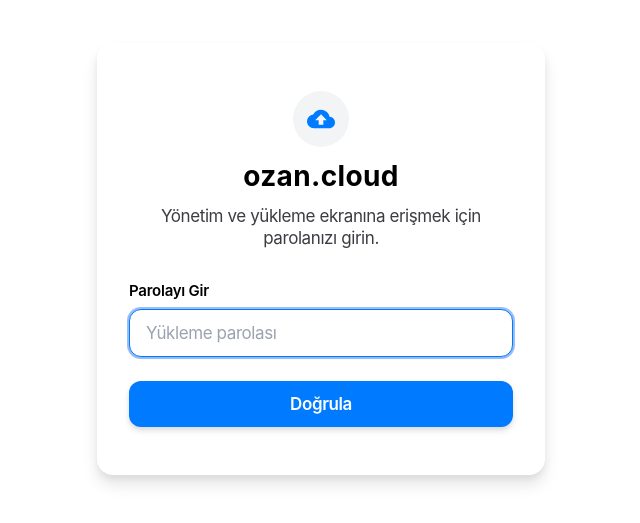
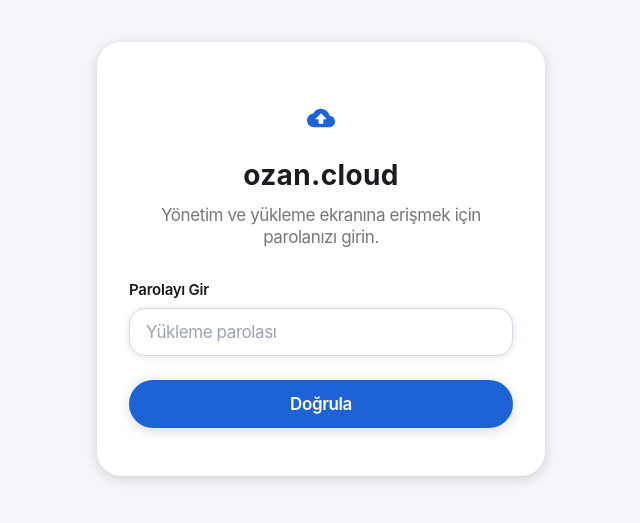
Before and after one commit to kozan26/oksend, a React (Vite) app: page / in a window 1280 px wide. Shown: the part 141-664 px from the top of the page, without its empty margins (319-959 px from the left). Built offline with nearby package versions, Linux system fonts and the light colour scheme.

Commit message:
Add comprehensive app prompt document for vibe coding platforms

```diff
--- a/src/App.tsx
+++ b/src/App.tsx
@@ -104,26 +104,25 @@ function App() {
 
   if (!authenticated) {
     return (
-      <div className="min-h-screen flex items-center justify-center bg-apple-background text-apple-label px-4">
+      <div className="min-h-screen flex items-center justify-center bg-[var(--m3-background)] text-[var(--m3-on-surface)] px-4">
         <div
-          className="w-full max-w-md bg-white rounded-2xl px-8 py-12 space-y-8 shadow-apple-lg"
+          className="w-full max-w-md rounded-[24px] px-8 py-12 space-y-8 bg-[var(--m3-surface)]"
+          style={{ boxShadow: 'var(--shadow-level2)' }}
         >
           <div className="text-center space-y-3">
-            <span className="inline-flex h-14 w-14 items-center justify-center rounded-full bg-gray-100">
-              <MdCloudUpload className="h-7 w-7 text-apple-primary" />
+            <span className="inline-flex h-14 w-14 items-center justify-center rounded-full bg-[var(--m3-primary-container)]/80">
+              <MdCloudUpload className="h-7 w-7 text-[var(--m3-primary)]" />
             </span>
-            <h1 className="text-title text-apple-label">
-              ozan.cloud
-            </h1>
-            <p className="text-body text-apple-label-secondary">
+            <h1 className="text-title text-[var(--m3-on-surface)]">ozan.cloud</h1>
+            <p className="text-body text-[var(--m3-on-surface-variant)]">
               Yönetim ve yükleme ekranına erişmek için parolanızı girin.
             </p>
           </div>
           <form onSubmit={handlePasswordSubmit} className="space-y-6">
-            <div className="space-y-2">
+            <div className="space-y-2 text-left">
               <label
                 htmlFor="password"
-                className="block text-subhead font-semibold text-apple-label"
+                className="block text-subhead font-semibold text-[var(--m3-on-surface)]"
               >
                 Parolayı Gir
               </label>
@@ -136,12 +135,13 @@ function App() {
                     setPasswordInput(e.target.value);
                     setPasswordError('');
                   }}
-                  className="w-full rounded-xl border border-gray-300 bg-white px-4 py-3 text-body text-apple-label shadow-apple-sm focus:border-apple-primary focus:ring-2 focus:ring-apple-primary/30 focus-visible:outline-none"
+                  className="w-full rounded-[16px] border border-[var(--m3-outline)] bg-[var(--m3-surface)] px-4 py-3 text-body text-[var(--m3-on-surface)] focus-visible:outline-none"
+                  style={{ boxShadow: 'var(--shadow-level1)' }}
                   placeholder="Yükleme parolası"
                   autoFocus
                 />
                 {passwordError && (
-                  <p className="mt-2 text-subhead text-apple-error">
+                  <p className="mt-2 text-subhead text-[var(--m3-error)]">
                     {passwordError}
                   </p>
                 )}
@@ -150,11 +150,12 @@ function App() {
             <button
               type="submit"
               disabled={validating}
-              className="w-full flex items-center justify-center gap-2 rounded-xl bg-apple-primary px-6 py-3 text-body font-semibold text-white shadow-apple-md transition-all duration-200 hover:bg-apple-primary-hover hover:shadow-apple-lg focus-visible:outline-none focus-visible:ring-2 focus-visible:ring-offset-2 focus-visible:ring-apple-primary disabled:cursor-not-allowed disabled:opacity-60"
+              className="w-full flex min-h-[48px] items-center justify-center gap-2 rounded-full bg-[var(--m3-primary)] px-6 py-3 text-body font-semibold text-[var(--m3-on-primary)] transition-transform duration-200 hover:scale-[1.01] disabled:cursor-not-allowed disabled:opacity-60"
+              style={{ boxShadow: 'var(--shadow-level2)' }}
             >
               {validating ? (
                 <>
-                  <div className="h-4 w-4 animate-spin rounded-full border-2 border-white border-t-transparent" />
+                  <div className="h-4 w-4 animate-spin rounded-full border-2 border-[var(--m3-on-primary)] border-t-transparent" />
                   Doğrulanıyor...
                 </>
               ) : (
@@ -168,39 +169,40 @@ function App() {
   }
 
   return (
-    <div className="min-h-screen bg-apple-background text-apple-label">
+    <div className="min-h-screen bg-[var(--m3-background)] text-[var(--m3-on-surface)]">
       <main className="mx-auto max-w-4xl px-4 pb-16 pt-12">
         {currentView === 'upload' ? (
           <div className="space-y-12">
             <section
-              className="grid gap-8 rounded-2xl bg-white px-8 py-12 md:grid-cols-[minmax(0,1fr)_1fr] md:px-12 shadow-apple-md"
+              className="grid gap-8 rounded-[28px] bg-[var(--m3-surface)] px-8 py-12 md:grid-cols-[minmax(0,1fr)_1fr] md:px-12"
+              style={{ boxShadow: 'var(--shadow-level2)' }}
             >
               <div className="space-y-6">
                 <div className="flex items-center gap-4">
-                  <span className="inline-flex h-12 w-12 items-center justify-center rounded-full bg-gray-100">
-                    <MdAutoAwesome className="h-6 w-6 text-apple-primary" />
+                  <span className="inline-flex h-12 w-12 items-center justify-center rounded-full bg-[var(--m3-primary-container)]/80">
+                    <MdAutoAwesome className="h-6 w-6 text-[var(--m3-primary)]" />
                   </span>
                   <div>
-                    <h2 className="text-title text-apple-label">
+                    <h2 className="text-title text-[var(--m3-on-surface)]">
                       Gelişmiş paylaşım deneyimi, tek tıkla hazır
                     </h2>
                   </div>
                 </div>
-                <p className="max-w-xl text-body text-apple-label-secondary">
+                <p className="max-w-xl text-body text-[var(--m3-on-surface-variant)]">
                   Tüm yüklenen dosyalarınızı görüntüleyin, paylaşın ve yönetin. Bağlantıları kopyalayın,
                   dosyaları önizleyin veya silin.
                 </p>
                 <div className="flex flex-wrap gap-3">
-                  <span className="inline-flex items-center gap-2 rounded-xl bg-white border border-gray-200 px-4 py-2 text-subhead font-medium text-apple-label shadow-apple-sm">
-                    <MdSpeed className="h-4 w-4 text-apple-primary" />
+                  <span className="inline-flex items-center gap-2 rounded-full bg-[var(--m3-primary-container)]/70 px-4 py-2 text-subhead font-medium text-[var(--m3-on-primary-container)]">
+                    <MdSpeed className="h-4 w-4 text-[var(--m3-primary)]" />
                     Hızlı aktarım
                   </span>
-                  <span className="inline-flex items-center gap-2 rounded-xl bg-white border border-gray-200 px-4 py-2 text-subhead font-medium text-apple-label shadow-apple-sm">
-                    <MdLock className="h-4 w-4 text-apple-primary" />
+                  <span className="inline-flex items-center gap-2 rounded-full bg-[var(--m3-secondary-container)]/70 px-4 py-2 text-subhead font-medium text-[var(--m3-on-secondary-container)]">
+                    <MdLock className="h-4 w-4 text-[var(--m3-secondary)]" />
                     Parola korumalı
                   </span>
-                  <span className="inline-flex items-center gap-2 rounded-xl bg-white border border-gray-200 px-4 py-2 text-subhead font-medium text-apple-label shadow-apple-sm">
-                    <MdInsights className="h-4 w-4 text-apple-primary" />
+                  <span className="inline-flex items-center gap-2 rounded-full bg-[var(--m3-surface-variant)]/70 px-4 py-2 text-subhead font-medium text-[var(--m3-on-surface)]">
+                    <MdInsights className="h-4 w-4 text-[var(--m3-primary)]" />
                     Anlık linkler
                   </span>
                 </div>
@@ -208,7 +210,8 @@ function App() {
                   <button
                     type="button"
                     onClick={() => setCurrentView('admin')}
-                    className="inline-flex items-center gap-2 rounded-xl border border-gray-300 bg-white px-6 py-3 text-body font-semibold text-apple-label shadow-apple-sm transition-all duration-200 hover:bg-gray-50 hover:shadow-apple-md focus-visible:outline-none focus-visible:ring-2 focus-visible:ring-apple-primary focus-visible:ring-offset-2"
+                    className="inline-flex min-h-[48px] items-center gap-2 rounded-full border border-[var(--m3-outline)] bg-[var(--m3-surface)] px-6 py-3 text-body font-semibold text-[var(--m3-on-surface)] transition-transform duration-200 hover:scale-[1.01] focus-visible:outline-none"
+                    style={{ boxShadow: 'var(--shadow-level1)' }}
                   >
                     <MdSettings className="h-5 w-5" />
                     Yönetim paneli
@@ -227,14 +230,15 @@ function App() {
 
             {uploadedFiles.length > 0 && (
               <section
-                className="rounded-2xl border border-gray-200 bg-white px-6 py-6 shadow-apple-md"
+                className="rounded-[24px] border border-[var(--m3-outline)]/50 bg-[var(--m3-surface)] px-6 py-6"
+                style={{ boxShadow: 'var(--shadow-level1)' }}
               >
-                <header className="flex flex-col gap-1 border-b border-gray-200 pb-4 mb-4 md:flex-row md:items-center md:justify-between">
+                <header className="mb-4 flex flex-col gap-1 border-b border-[var(--m3-outline)]/40 pb-4 md:flex-row md:items-center md:justify-between">
                   <div>
-                    <h2 className="text-headline font-semibold text-apple-label">
+                    <h2 className="text-headline font-semibold text-[var(--m3-on-surface)]">
                       Son yüklenenler
                     </h2>
-                    <p className="text-caption text-apple-label-secondary mt-1">
+                    <p className="mt-1 text-caption text-[var(--m3-on-surface-variant)]">
                       {uploadedFiles.length} dosya
                     </p>
                   </div>
--- a/src/index.css
+++ b/src/index.css
@@ -7,10 +7,32 @@
 @layer base {
   body {
     @apply antialiased;
-    font-family: -apple-system, BlinkMacSystemFont, 'SF Pro Display', 'SF Pro Text', 'Helvetica Neue', sans-serif;
-    background-color: var(--apple-background);
-    color: var(--apple-label);
+    font-family: 'SF Pro Text', 'SF Pro Display', -apple-system, BlinkMacSystemFont, 'Helvetica Neue', sans-serif;
+    background-color: var(--m3-background);
+    color: var(--m3-on-surface);
   }
+
+  .bg-apple-background { background-color: var(--m3-background); }
+  .bg-apple-background-secondary { background-color: var(--m3-surface-container-low); }
+  .bg-apple-primary { background-color: var(--m3-primary); }
+  .bg-apple-primary-hover { background-color: var(--m3-primary-hover); }
+  .bg-apple-error { background-color: var(--m3-error); }
+  .text-apple-primary { color: var(--m3-primary); }
+  .text-apple-label { color: var(--m3-on-surface); }
+  .text-apple-label-secondary { color: var(--m3-on-surface-variant); }
+  .text-apple-error { color: var(--m3-error); }
+  .shadow-apple-sm { box-shadow: var(--shadow-level1); }
+  .shadow-apple-md { box-shadow: var(--shadow-level2); }
+  .shadow-apple-lg { box-shadow: var(--shadow-level3); }
+  .border-apple-primary { border-color: var(--m3-primary); }
+  .hover\:bg-apple-primary-hover:hover { background-color: var(--m3-primary-hover); }
+  .hover\:shadow-apple-md:hover { box-shadow: var(--shadow-level2); }
+  .hover\:shadow-apple-lg:hover { box-shadow: var(--shadow-level3); }
+  .focus\:border-apple-primary:focus { border-color: var(--m3-primary); }
+  .focus\:ring-apple-primary\/30:focus { box-shadow: 0 0 0 2px rgba(30, 99, 213, 0.3); }
+  .focus-visible\:ring-apple-primary:focus-visible { box-shadow: 0 0 0 2px rgba(30, 99, 213, 0.4); }
+  .focus-visible\:ring-apple-error:focus-visible { box-shadow: 0 0 0 2px rgba(209, 47, 47, 0.4); }
+  .focus-visible\:ring-offset-2:focus-visible { outline-offset: 2px; }
 
   /* Apple Typography Scale */
   .text-large-title {
--- a/src/styles/theme.css
+++ b/src/styles/theme.css
@@ -1,133 +1,130 @@
-/* Apple Human Interface Guidelines Color System */
+/* Apple-inspired neutral token set mapped to existing variable names */
 :root {
-  /* Primary Colors - iOS Blue */
-  --apple-primary: #007AFF;
-  --apple-primary-hover: #0051D5;
-  --apple-primary-dark: #0A84FF;
+  /* Primary + Accent */
+  --m3-primary: #1e63d5;
+  --m3-on-primary: #ffffff;
+  --m3-primary-container: #e0ebff;
+  --m3-on-primary-container: #12315f;
+  --m3-primary-hover: #1b58c0;
+  --m3-primary-pressed: #164487;
+  --m3-tertiary: #5e4ce6;
+  --m3-on-tertiary: #ffffff;
+  --m3-tertiary-container: #ede8ff;
+  --m3-on-tertiary-container: #2e2680;
 
-  /* System Grays */
-  --apple-gray-1: #F2F2F7;
-  --apple-gray-2: #E5E5EA;
-  --apple-gray-3: #D1D1D6;
-  --apple-gray-4: #C7C7CC;
-  --apple-gray-5: #AEAEB2;
-  --apple-gray-6: #8E8E93;
+  /* Secondary + text */
+  --m3-secondary: #5a6a80;
+  --m3-on-secondary: #ffffff;
+  --m3-secondary-container: #e2e7f0;
+  --m3-on-secondary-container: #2d3744;
 
-  /* Backgrounds */
-  --apple-background: #FFFFFF;
-  --apple-background-secondary: #F2F2F7;
-  --apple-background-tertiary: #FFFFFF;
+  /* Surfaces */
+  --m3-background: #f5f6f9;
+  --m3-surface: #ffffff;
+  --m3-surface-variant: #dfe2eb;
+  --m3-surface-container-low: #f2f3fa;
+  --m3-surface-container: #edf0f6;
+  --m3-surface-container-high: #e7e9f1;
 
-  /* Text Colors */
-  --apple-label: #000000;
-  --apple-label-secondary: #3C3C43;
-  --apple-label-tertiary: #3C3C43;
-  --apple-label-quaternary: #3C3C43;
+  /* Typography */
+  --m3-on-surface: #1b1c20;
+  --m3-on-surface-variant: rgba(27, 28, 32, 0.6);
+  --m3-secondary-label: rgba(27, 28, 32, 0.6);
+  --m3-tertiary-label: rgba(27, 28, 32, 0.3);
+  --m3-quaternary-label: rgba(27, 28, 32, 0.18);
 
-  /* Separators */
-  --apple-separator: #C6C6C8;
-  --apple-separator-opaque: #38383A;
+  /* Status */
+  --m3-error: #d12f2f;
+  --m3-on-error: #ffffff;
+  --m3-error-container: #ffd9d6;
+  --m3-on-error-container: #5f0b0b;
+  --m3-success: #2da64d;
+  --m3-warning: #e2a100;
 
-  /* Fill Colors */
-  --apple-fill: #787880;
-  --apple-fill-secondary: #787880;
-  --apple-fill-tertiary: #767680;
-  --apple-fill-quaternary: #747480;
+  /* Outline & separators */
+  --m3-outline: #d6dae2;
+  --m3-outline-strong: #c2c8d3;
+  --m3-separator: rgba(60, 60, 67, 0.29);
 
-  /* Error */
-  --apple-error: #FF3B30;
-  --apple-error-background: #FFEBEE;
+  /* Shape */
+  --m3-radius-sm: 8px;
+  --m3-radius-md: 12px;
+  --m3-radius-lg: 22px;
+  --m3-radius-xl: 28px;
 
-  /* Success */
-  --apple-success: #34C759;
+  /* Elevation shadows */
+  --shadow-level1: 0 1px 6px rgba(17, 20, 24, 0.12);
+  --shadow-level2: 0 3px 12px rgba(17, 20, 24, 0.16);
+  --shadow-level3: 0 6px 24px rgba(17, 20, 24, 0.2);
 
-  /* Shadows - Apple's subtle multi-layered shadows */
-  --apple-shadow-sm: 0 1px 3px rgba(0, 0, 0, 0.1);
-  --apple-shadow-md: 0 4px 6px rgba(0, 0, 0, 0.1), 0 2px 4px rgba(0, 0, 0, 0.06);
-  --apple-shadow-lg: 0 10px 15px rgba(0, 0, 0, 0.1), 0 4px 6px rgba(0, 0, 0, 0.05);
-  --apple-shadow-xl: 0 20px 25px rgba(0, 0, 0, 0.1), 0 10px 10px rgba(0, 0, 0, 0.04);
-
-  /* Glassmorphism */
-  --apple-glass-bg: rgba(255, 255, 255, 0.8);
-  --apple-glass-border: rgba(255, 255, 255, 0.18);
-  --apple-glass-blur: blur(20px);
-
-  /* Border Radius */
-  --apple-radius-sm: 8px;
-  --apple-radius-md: 12px;
-  --apple-radius-lg: 16px;
-  --apple-radius-xl: 20px;
-
-  /* Spacing */
-  --apple-spacing-xs: 4px;
-  --apple-spacing-sm: 8px;
-  --apple-spacing-md: 16px;
-  --apple-spacing-lg: 24px;
-  --apple-spacing-xl: 32px;
-  --apple-spacing-2xl: 48px;
+  /* Glass overlays */
+  --glass-background: rgba(255, 255, 255, 0.78);
+  --glass-border: rgba(255, 255, 255, 0.18);
+  --glass-blur: blur(22px);
 }
 
-/* Dark Mode */
-.dark {
-  /* Primary Colors */
-  --apple-primary: #0A84FF;
-  --apple-primary-hover: #409CFF;
-  --apple-primary-dark: #0051D5;
+@media (prefers-color-scheme: dark) {
+  :root {
+    --m3-primary: #3f8bff;
+    --m3-on-primary: #0a1a33;
+    --m3-primary-container: #103260;
+    --m3-on-primary-container: #d3e4ff;
+    --m3-primary-hover: #3579e0;
+    --m3-primary-pressed: #2a63bc;
 
-  /* System Grays */
-  --apple-gray-1: #1C1C1E;
-  --apple-gray-2: #2C2C2E;
-  --apple-gray-3: #3A3A3C;
-  --apple-gray-4: #48484A;
-  --apple-gray-5: #636366;
-  --apple-gray-6: #8E8E93;
+    --m3-tertiary: #9b8bff;
+    --m3-on-tertiary: #231c6a;
+    --m3-tertiary-container: #332b84;
+    --m3-on-tertiary-container: #ebe8ff;
 
-  /* Backgrounds */
-  --apple-background: #000000;
-  --apple-background-secondary: #1C1C1E;
-  --apple-background-tertiary: #2C2C2E;
+    --m3-secondary: #9aa6ba;
+    --m3-on-secondary: #0d1118;
+    --m3-secondary-container: #2a3441;
+    --m3-on-secondary-container: #d7e3f8;
 
-  /* Text Colors */
-  --apple-label: #FFFFFF;
-  --apple-label-secondary: #EBEBF5;
-  --apple-label-tertiary: #EBEBF5;
-  --apple-label-quaternary: #EBEBF5;
+    --m3-background: #0f1115;
+    --m3-surface: #15171c;
+    --m3-surface-variant: #43474e;
+    --m3-surface-container-low: #1b1d22;
+    --m3-surface-container: #1f2227;
+    --m3-surface-container-high: #24272e;
 
-  /* Separators */
-  --apple-separator: #38383A;
-  --apple-separator-opaque: #C6C6C8;
+    --m3-on-surface: #f4f5f8;
+    --m3-on-surface-variant: rgba(244, 245, 248, 0.72);
+    --m3-secondary-label: rgba(244, 245, 248, 0.72);
+    --m3-tertiary-label: rgba(244, 245, 248, 0.45);
+    --m3-quaternary-label: rgba(244, 245, 248, 0.26);
 
-  /* Fill Colors */
-  --apple-fill: #787880;
-  --apple-fill-secondary: #787880;
-  --apple-fill-tertiary: #767680;
-  --apple-fill-quaternary: #747480;
+    --m3-error: #ff6b6b;
+    --m3-on-error: #2a0101;
+    --m3-error-container: #5f0b0b;
+    --m3-on-error-container: #ffdada;
+    --m3-success: #45c76b;
+    --m3-warning: #f4c24d;
 
-  /* Error */
-  --apple-error: #FF453A;
-  --apple-error-background: #3D1F1F;
+    --m3-outline: rgba(255, 255, 255, 0.08);
+    --m3-outline-strong: rgba(255, 255, 255, 0.16);
+    --m3-separator: rgba(84, 84, 88, 0.65);
 
-  /* Glassmorphism - Dark */
-  --apple-glass-bg: rgba(28, 28, 30, 0.8);
-  --apple-glass-border: rgba(255, 255, 255, 0.1);
+    --glass-background: rgba(28, 28, 30, 0.72);
+    --glass-border: rgba(255, 255, 255, 0.12);
+  }
 }
 
-/* Helper Classes */
-.apple-shadow-sm { box-shadow: var(--apple-shadow-sm); }
-.apple-shadow-md { box-shadow: var(--apple-shadow-md); }
-.apple-shadow-lg { box-shadow: var(--apple-shadow-lg); }
-.apple-shadow-xl { box-shadow: var(--apple-shadow-xl); }
+/* Helper utilities */
+.elev-1 { box-shadow: var(--shadow-level1); }
+.elev-2 { box-shadow: var(--shadow-level2); }
+.elev-3 { box-shadow: var(--shadow-level3); }
 
-.apple-glass {
-  background: var(--apple-glass-bg);
-  backdrop-filter: var(--apple-glass-blur);
-  -webkit-backdrop-filter: var(--apple-glass-blur);
-  border: 1px solid var(--apple-glass-border);
+.glass-surface {
+  background: var(--glass-background);
+  backdrop-filter: var(--glass-blur);
+  -webkit-backdrop-filter: var(--glass-blur);
+  border: 1px solid var(--glass-border);
 }
 
-/* Focus Ring */
 :where(button, a, input, select, textarea):focus-visible {
-  outline: 2px solid var(--apple-primary);
+  outline: 2px solid var(--m3-primary);
   outline-offset: 2px;
-  border-radius: var(--apple-radius-md);
+  border-radius: var(--m3-radius-md);
 }
```
Also changed, not shown: src/components/AdminPanel.tsx (+68 -63 lines), src/components/Dropzone.tsx (+59 -42 lines), src/components/FileRow.tsx (+29 -22 lines), src/components/Toast.tsx (+5 -4 lines), 1 other file (tests, documents, lock files or other folders).
